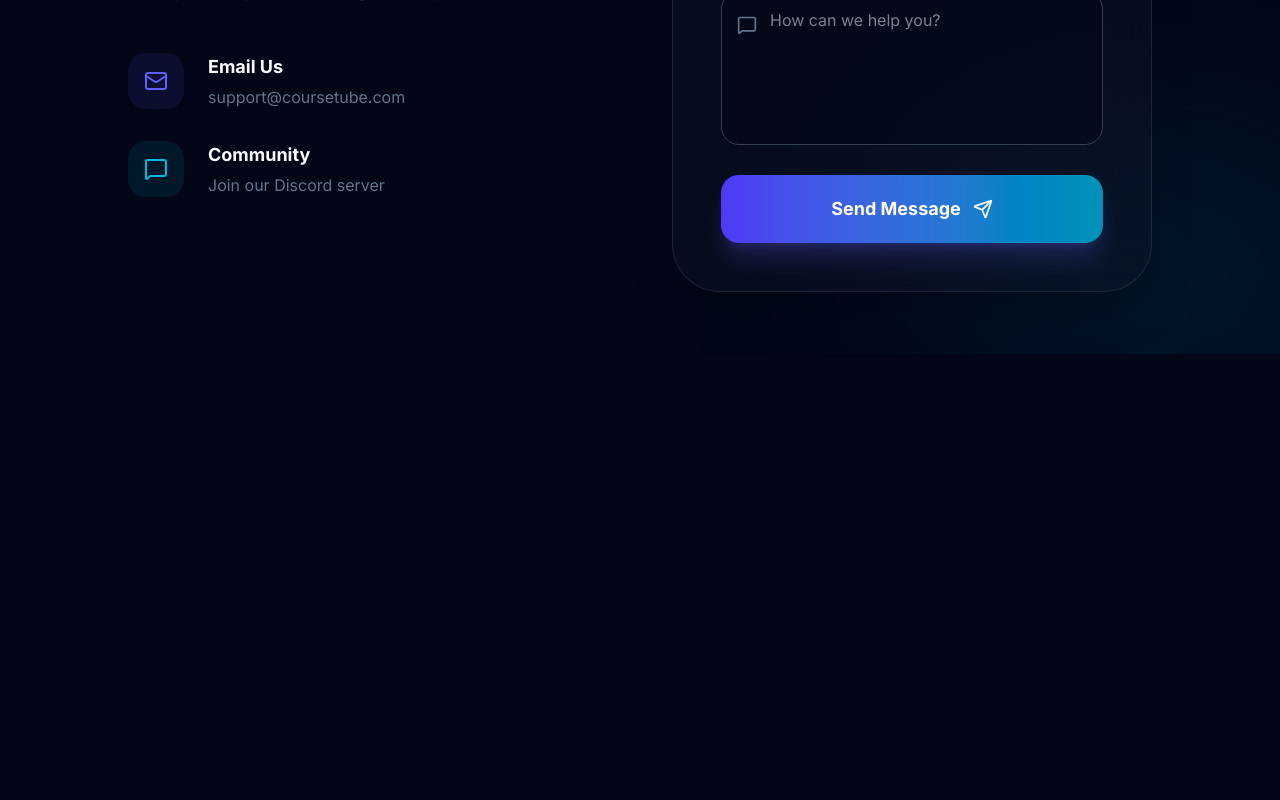
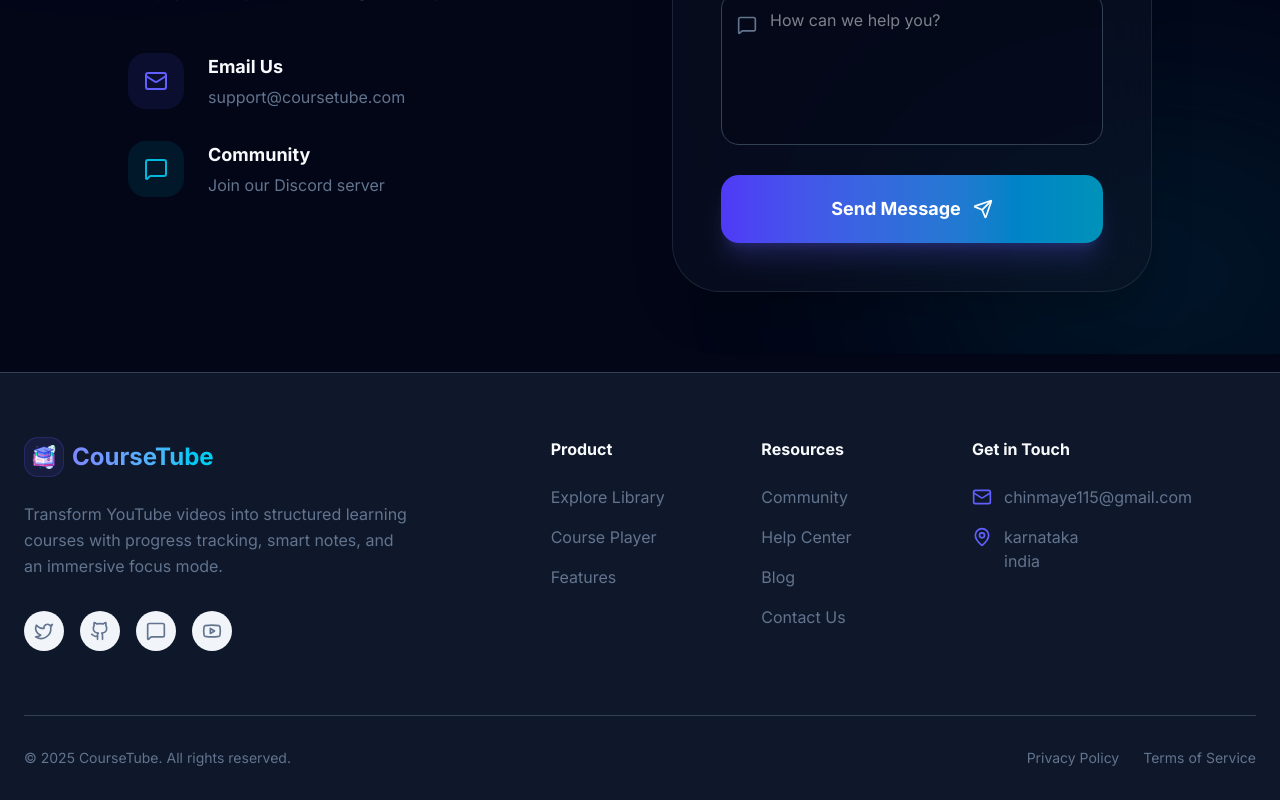
Before and after one commit to chinmaye5/CourseTube, a Next.js app: page /contact in a window 1280 px wide. Shown: the part 446-1246 px from the top of the page. Before the commit the page ends 818 px from the top, so only its background shows below. Built offline with nearby package versions, Linux system fonts and the light colour scheme.

Commit message:
footer updated

```diff
--- a/app/contact/page.tsx
+++ b/app/contact/page.tsx
@@ -5,6 +5,7 @@
 import { Send, Mail, User, MessageSquare, ArrowLeft, CheckCircle2 } from 'lucide-react';
 import Link from 'next/link';
 import { toast } from 'sonner';
+import Footer from '@/components/Footer';
 
 export default function ContactPage() {
     const [isSubmitting, setIsSubmitting] = useState(false);
@@ -192,6 +193,7 @@
                     </motion.div>
                 </div>
             </div>
+            <Footer />
         </div>
     );
 }
--- a/app/explore/page.tsx
+++ b/app/explore/page.tsx
@@ -23,6 +23,7 @@
 import { ThemeToggle } from '@/components/ThemeToggle';
 import { ADMIN_EMAIL } from '@/lib/constants';
 import { SignedIn, SignedOut, UserButton, useUser } from '@clerk/nextjs';
+import Footer from '@/components/Footer';
 
 interface Course {
     videoId: string;
@@ -423,9 +424,7 @@
                 )}
             </main>
 
-            <footer className="border-t border-border-theme py-12 text-center text-slate-500 text-sm">
-                <p>© 2025 CourseTube • Built for Lifelong Learners</p>
-            </footer>
+            <Footer />
         </div>
     );
 }
--- a/app/page.tsx
+++ b/app/page.tsx
@@ -23,6 +23,7 @@
 } from 'lucide-react'
 import { ThemeToggle } from '@/components/ThemeToggle'
 import CardSwap, { Card } from '@/components/CardSwap';
+import Footer from '@/components/Footer';
 import { motion } from 'framer-motion';
 import { ADMIN_EMAIL } from '@/lib/constants';
 
@@ -734,26 +735,7 @@
       </div>
 
       {/* Footer */}
-      <footer className="border-t border-border-theme bg-surface-theme py-12 transition-colors duration-300">
-        <div className="container mx-auto px-6">
-          <div className="flex flex-col md:flex-row justify-between items-center">
-            <div className="flex items-center space-x-2 mb-4 md:mb-0">
-              <div className="w-8 h-8 rounded-lg flex items-center justify-center bg-indigo-500/10 border border-indigo-500/20">
-                <img
-                  src="/logo.png"
-                  alt="CourseTube Logo"
-                  className="w-6 h-6 object-contain"
-                />
-              </div>
-              <span className="text-xl font-bold text-foreground">CourseTube</span>
-            </div>
-            <div className="text-center md:text-right">
-              <p className="text-slate-500 dark:text-slate-400 mb-2">© 2025 CourseTube. All rights reserved.</p>
-              <p className="text-sm text-slate-500">Chinmaye HG</p>
-            </div>
-          </div>
-        </div>
-      </footer>
+      <Footer />
     </div>
   );
 }
--- /dev/null
+++ b/components/Footer.tsx
@@ -0,0 +1,131 @@
+import React from 'react';
+import Link from 'next/link';
+import { Twitter, Github, MessageSquare, Youtube, Heart, Mail, MapPin } from 'lucide-react';
+
+export default function Footer() {
+  return (
+    <footer className="bg-surface-theme border-t border-border-theme pt-16 pb-8 transition-colors duration-300">
+      <div className="container mx-auto px-6">
+        <div className="grid grid-cols-1 md:grid-cols-2 lg:grid-cols-12 gap-12 lg:gap-8 mb-16">
+
+          {/* Brand Column */}
+          <div className="lg:col-span-4">
+            <Link href="/" className="flex items-center space-x-2 mb-6 inline-flex">
+              <div className="w-10 h-10 rounded-xl flex items-center justify-center bg-indigo-500/10 border border-indigo-500/20">
+                <img
+                  src="/logo.png"
+                  alt="CourseTube Logo"
+                  className="w-6 h-6 object-contain"
+                />
+              </div>
+              <span className="text-2xl font-bold bg-gradient-to-r from-indigo-400 to-cyan-400 bg-clip-text text-transparent">
+                CourseTube
+              </span>
+            </Link>
+            <p className="text-slate-500 dark:text-slate-400 mb-8 leading-relaxed max-w-sm">
+              Transform YouTube videos into structured learning courses with progress tracking, smart notes, and an immersive focus mode.
+            </p>
+            <div className="flex items-center space-x-4">
+              <a href="https://twitter.com" target="_blank" rel="noreferrer" className="w-10 h-10 rounded-full bg-slate-100 dark:bg-slate-800/50 flex items-center justify-center text-slate-500 hover:bg-indigo-500 hover:text-white transition-all duration-300">
+                <Twitter className="w-5 h-5" />
+              </a>
+              <a href="https://github.com" target="_blank" rel="noreferrer" className="w-10 h-10 rounded-full bg-slate-100 dark:bg-slate-800/50 flex items-center justify-center text-slate-500 hover:bg-slate-900 hover:text-white dark:hover:bg-white dark:hover:text-slate-900 transition-all duration-300">
+                <Github className="w-5 h-5" />
+              </a>
+              <a href="https://discord.com" target="_blank" rel="noreferrer" className="w-10 h-10 rounded-full bg-slate-100 dark:bg-slate-800/50 flex items-center justify-center text-slate-500 hover:bg-[#5865F2] hover:text-white transition-all duration-300">
+                <MessageSquare className="w-5 h-5" />
+              </a>
+              <a href="https://youtube.com" target="_blank" rel="noreferrer" className="w-10 h-10 rounded-full bg-slate-100 dark:bg-slate-800/50 flex items-center justify-center text-slate-500 hover:bg-red-500 hover:text-white transition-all duration-300">
+                <Youtube className="w-5 h-5" />
+              </a>
+            </div>
+          </div>
+
+          {/* Links Column 1 */}
+          <div className="lg:col-span-2 lg:col-start-6">
+            <h3 className="text-foreground font-bold mb-6">Product</h3>
+            <ul className="space-y-4">
+              <li>
+                <Link href="/explore" className="text-slate-500 hover:text-indigo-500 transition-colors">
+                  Explore Library
+                </Link>
+              </li>
+              <li>
+                <Link href="/courses" className="text-slate-500 hover:text-indigo-500 transition-colors">
+                  Course Player
+                </Link>
+              </li>
+              <li>
+                <Link href="/#features" className="text-slate-500 hover:text-indigo-500 transition-colors">
+                  Features
+                </Link>
+              </li>
+
+            </ul>
+          </div>
+
+          {/* Links Column 2 */}
+          <div className="lg:col-span-2">
+            <h3 className="text-foreground font-bold mb-6">Resources</h3>
+            <ul className="space-y-4">
+              <li>
+                <a href="#" className="text-slate-500 hover:text-indigo-500 transition-colors">
+                  Community
+                </a>
+              </li>
+              <li>
+                <a href="#" className="text-slate-500 hover:text-indigo-500 transition-colors">
+                  Help Center
+                </a>
+              </li>
+              <li>
+                <a href="#" className="text-slate-500 hover:text-indigo-500 transition-colors">
+                  Blog
+                </a>
+              </li>
+              <li>
+                <Link href="/contact" className="text-slate-500 hover:text-indigo-500 transition-colors">
+                  Contact Us
+                </Link>
+              </li>
+            </ul>
+          </div>
+
+          {/* Links Column 3 */}
+          <div className="lg:col-span-3">
+            <h3 className="text-foreground font-bold mb-6">Get in Touch</h3>
+            <ul className="space-y-4 mb-6">
+              <li className="flex items-start gap-3 text-slate-500">
+                <Mail className="w-5 h-5 text-indigo-500 shrink-0 mt-0.5" />
+                <span>chinmaye115@gmail.com</span>
+              </li>
+              <li className="flex items-start gap-3 text-slate-500">
+                <MapPin className="w-5 h-5 text-indigo-500 shrink-0 mt-0.5" />
+                <span>karnataka<br />india</span>
+              </li>
+            </ul>
+          </div>
+
+        </div>
+
+        {/* Bottom Bar */}
+        <div className="pt-8 border-t border-border-theme flex flex-col md:flex-row justify-between items-center gap-4">
+          <div className="text-slate-500 text-sm text-center md:text-left">
+            © {new Date().getFullYear()} CourseTube. All rights reserved.
+          </div>
+
+          <div className="flex items-center space-x-6 text-sm text-slate-500">
+            <Link href="/privacy" className="hover:text-indigo-500 transition-colors">
+              Privacy Policy
+            </Link>
+            <Link href="/terms" className="hover:text-indigo-500 transition-colors">
+              Terms of Service
+            </Link>
+          </div>
+
+
+        </div>
+      </div>
+    </footer>
+  );
+}
```
